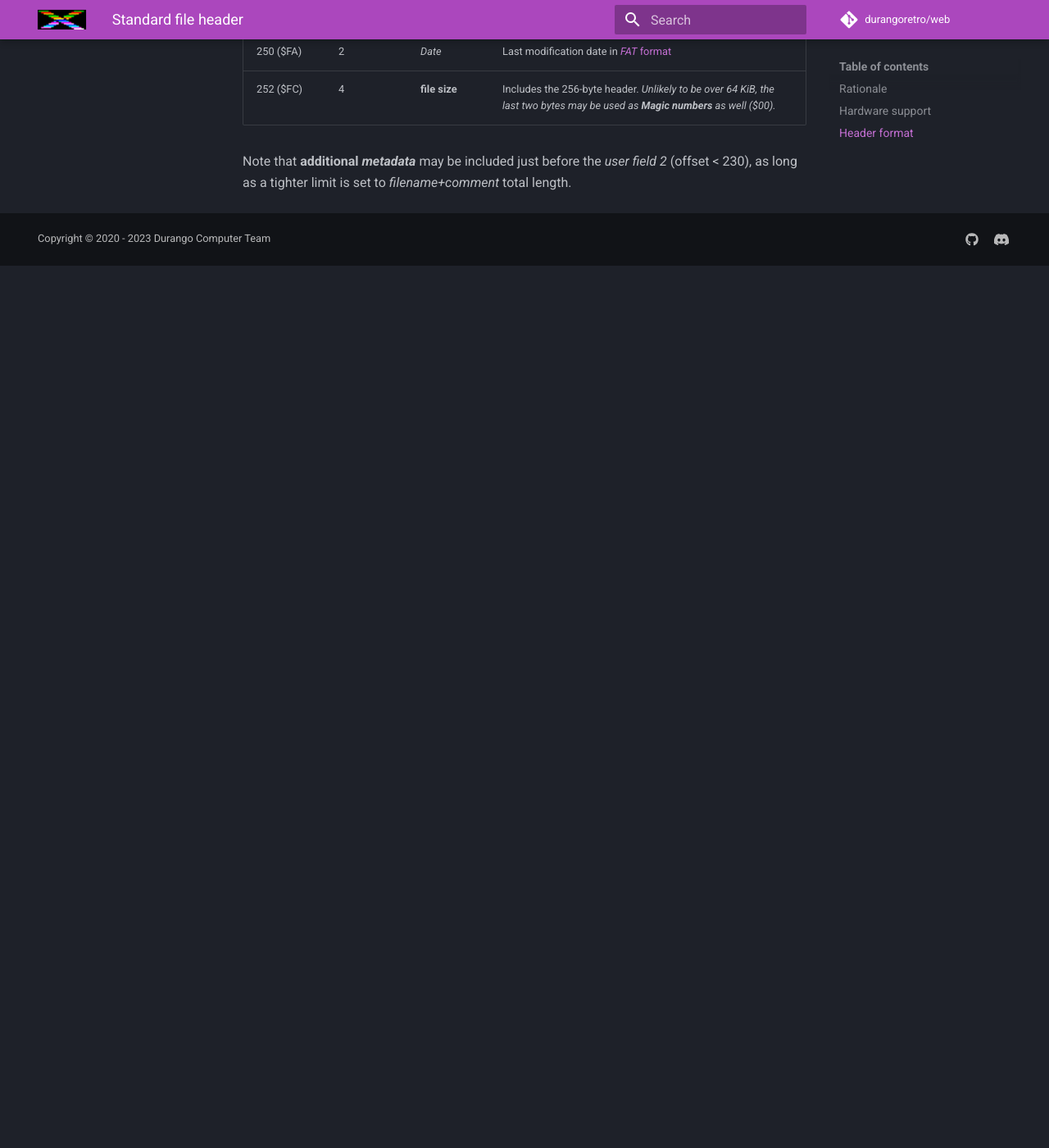
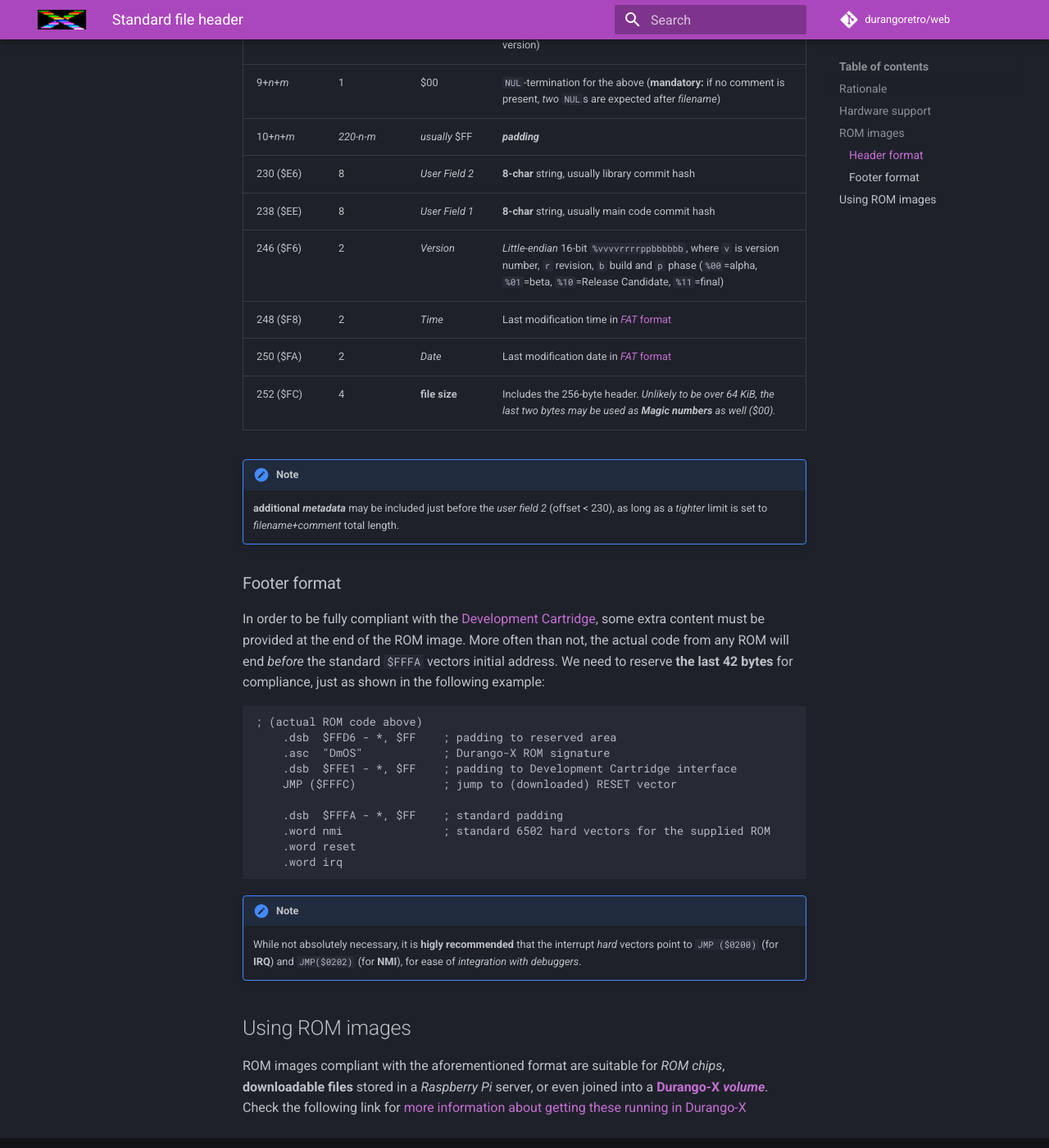
Before and after one commit to durangoretro/web, an MkDocs documentation site: the page built from docs/software/header.md, in a window 1280 px wide and 1400 px high, scrolled down 1924 px. Shown: the whole window at 82% size. Built offline with MkDocs 1.6.1 and Material for MkDocs 9.7.7, drawn with Linux system fonts in a browser that asks for light colours; comment, search, counter and statistics services are not loaded; before the commit the page ends 2248 px from its top, so only the background shows below that; some of the changed text lies outside the part shown.

Commit message:
add header and footer with link to running page

````diff
--- a/docs/software/header.md
+++ b/docs/software/header.md
@@ -27,7 +27,17 @@ use, with a suitable [**bootloader firmware**](multiboot.md) it allows _choosing
 and _running_ the selected software flawlessly -- as the Development Cartridge may _lock_ its RAM after downloading, making it **read-only** just like a
 regular ROM.
 
-## Header format
+## ROM images
+
+The use of a [standardised format for ROM images](filesys.md) allows the use of both **EPROM _blowers_** and convenient [download from **SD card** or **Raspberry Pi**](multiboot.md) from the very same binary.
+
+Just like any other 6502 system, ROMs for Durango-X must have appropriate `NMI/RESET/IRQ` hardware vectors at the last addresses `$FFFA-$FFFF`. However, in order to be fully compliant, a suitable **header** plus some extra information at the end must be provided, according to this document.
+
+!!! note
+
+	In order to be fully compliant with all devices, all ROM images must have a **512-byte multiple** size, _including all headers and footers_.
+
+### Header format
 
 A simple 256-byte block must be provided _in front_ of any ROM image in order to be properly identified and linked to other images on the device.
 
@@ -49,5 +59,31 @@ A simple 256-byte block must be provided _in front_ of any ROM image in order to
 |250 ($FA)|2        |_Date_        |Last modification date in [_FAT_ format](https://en.wikipedia.org/wiki/Design_of_the_FAT_file_system#Directory_entry)|
 |252 ($FC)|4        |**file size** |Includes the 256-byte header. _Unlikely to be over 64 KiB, the last two bytes may be used as **Magic numbers** as well ($00)._
 
-Note that **additional _metadata_** may be included just before the _user field 2_ (offset < 230), as long as a tighter limit is set to _filename+comment_
-total length.
+!!! note
+
+	**additional _metadata_** may be included just before the _user field 2_ (offset < 230), as long as a _tighter_ limit is set to _filename+comment_ total length.
+
+### Footer format
+
+In order to be fully compliant with the [Development Cartridge](../hardware/dev_cart.md), some extra content must be provided at the end of the ROM image. More often than not, the actual code from any ROM will end _before_ the standard `$FFFA` vectors initial address. We need to reserve **the last 42 bytes** for compliance, just as shown in the following example:
+
+```
+; (actual ROM code above)
+	.dsb  $FFD6 - *, $FF    ; padding to reserved area
+	.asc  "DmOS"            ; Durango-X ROM signature
+	.dsb  $FFE1 - *, $FF    ; padding to Development Cartridge interface
+	JMP ($FFFC)             ; jump to (downloaded) RESET vector
+
+	.dsb  $FFFA - *, $FF    ; standard padding
+	.word nmi               ; standard 6502 hard vectors for the supplied ROM
+	.word reset
+	.word irq
+```
+
+!!! note
+
+	While not absolutely necessary, it is **higly recommended** that the interrupt _hard_ vectors point to `JMP ($0200)` (for **IRQ**) and `JMP($0202)` (for **NMI**), for ease of _integration with debuggers_.
+
+## Using ROM images
+
+ROM images compliant with the aforementioned format are suitable for _ROM chips_, **downloadable files** stored in a _Raspberry Pi_ server, or even joined into a [**Durango-X _volume_**](filesys.md). Check the following link for [more information about getting these running in Durango-X](multiboot.md)
````
